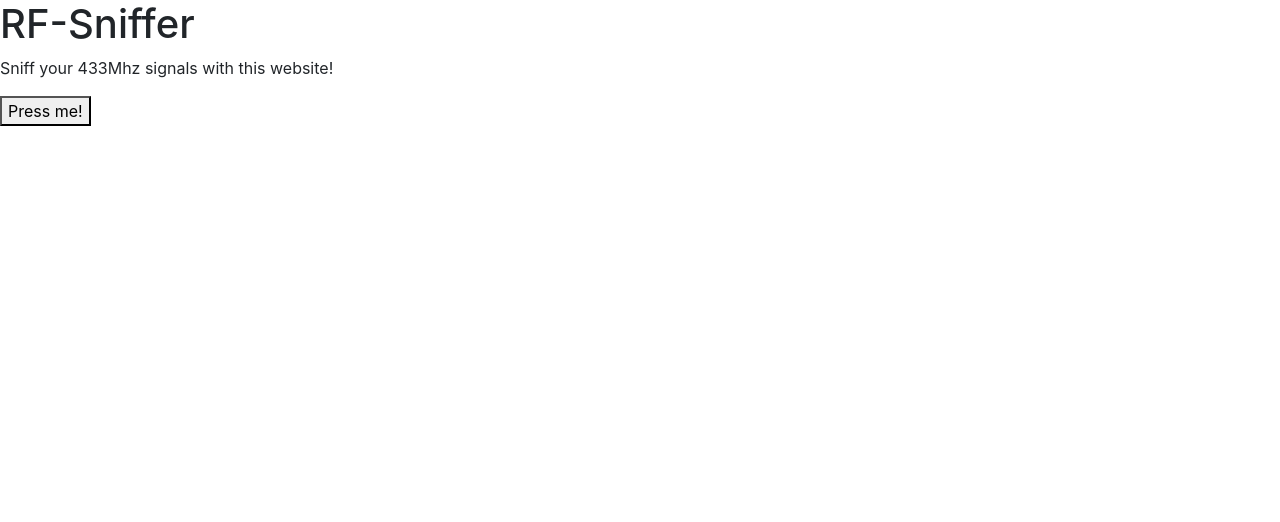
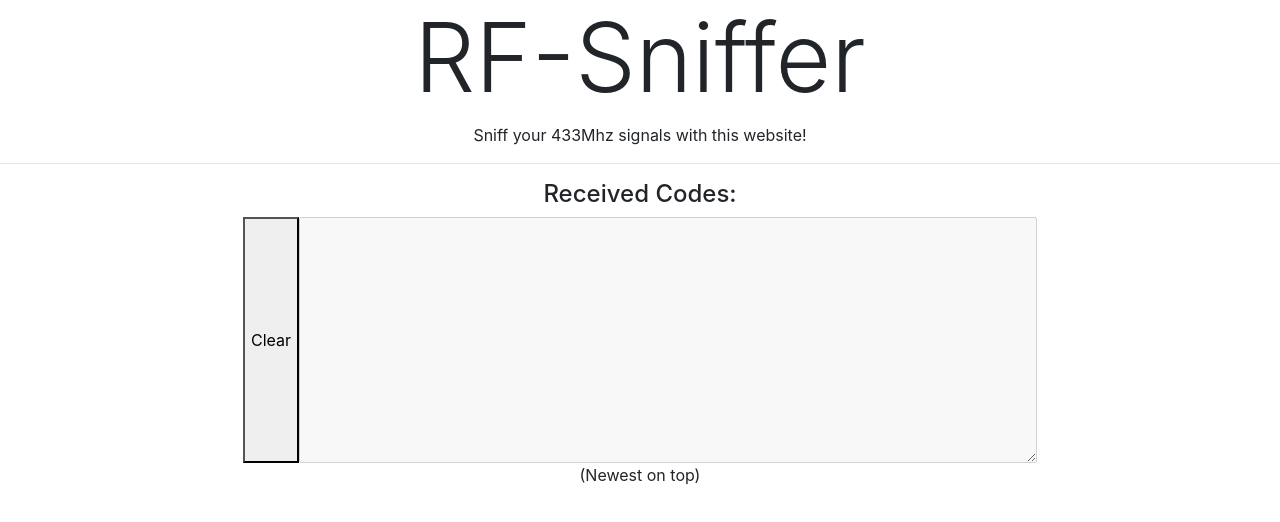
Before and after one commit to testbughub/RF_Sniffer, a website: page index.html in a window 1280 px wide. Drawn offline with nearby package versions, Linux system fonts and the light colour scheme; no server answers.

Commit message:
received codes displayed in textarea

```diff
--- a/index.html
+++ b/index.html
@@ -19,26 +19,36 @@
 
 <body>
 
-    <h1>RF-Sniffer</h1>
+    <h1 class="display-1" style="text-align: center;">RF-Sniffer</h1>
+    <p style="text-align: center;">Sniff your 433Mhz signals with this website!</p>
+    <hr>
 
-    <p>Sniff your 433Mhz signals with this website!</p>
+    <h4 style="text-align: center;">Received Codes:</h4>
+    <div id="d_switch" class="btn-group d-flex justify-content-center">
+        <button id="clear">Clear</button><br>
+        <textarea id="code-display" rows="10" cols="70" disabled></textarea>
+    </div>
 
-    <button id="test">Press me!</button>
+    <p style="text-align: center;">(Newest on top)</p>
+    <br>
 
 
 
     <script>
         $(document).ready(function() {
+
             var socket = io();
 
-            $("#test").click(function(){
-                console.log("Button pressed.")
-                socket.emit("test");
+            // Clear Box
+            $("#clear").click(function(){
+                $('#code-display').val('');
             });
 
+            // Display received code in box
             socket.on('received', function (data) {
-                console.log("code erhalten: "+data)
+                $('code-display').val(data+'\n'+$('code-display').val());
             });
+
 
         });
     </script>
```
Also changed, not shown: webserver.js (+0 -7 lines).
